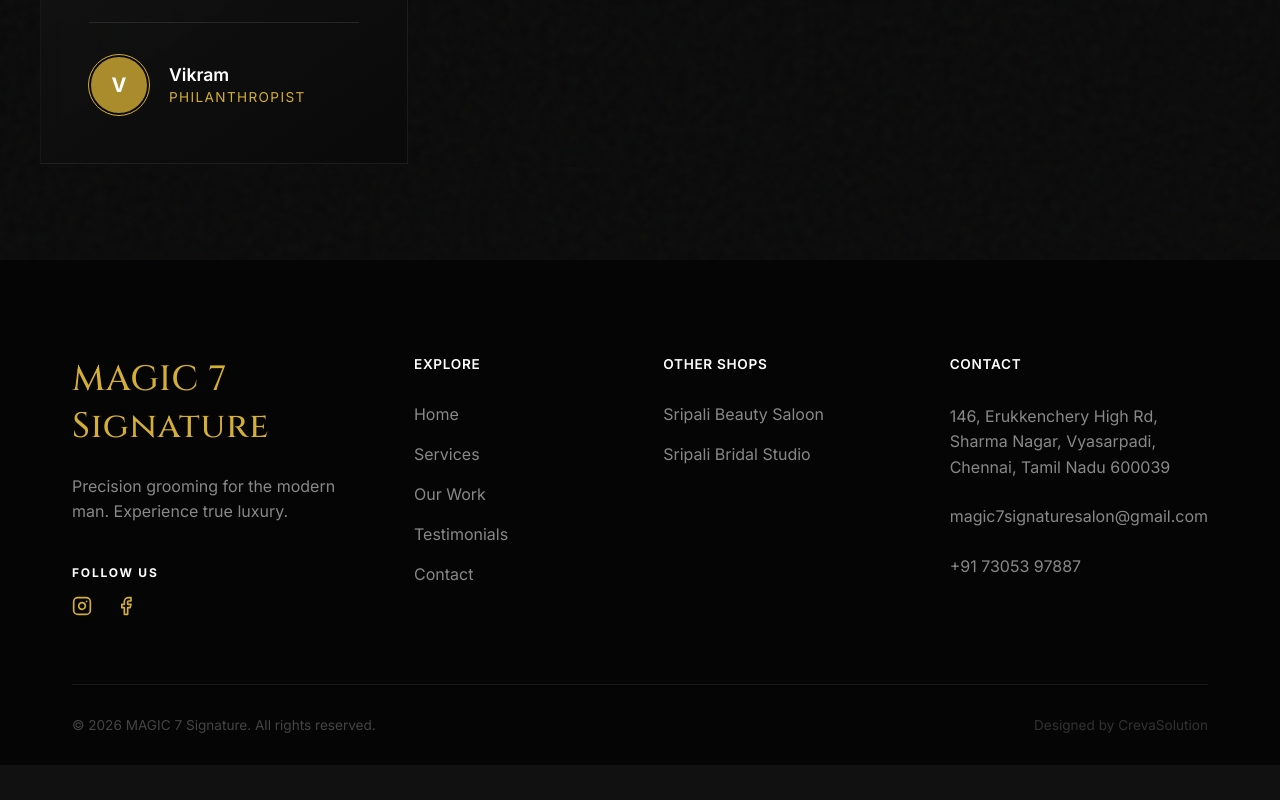
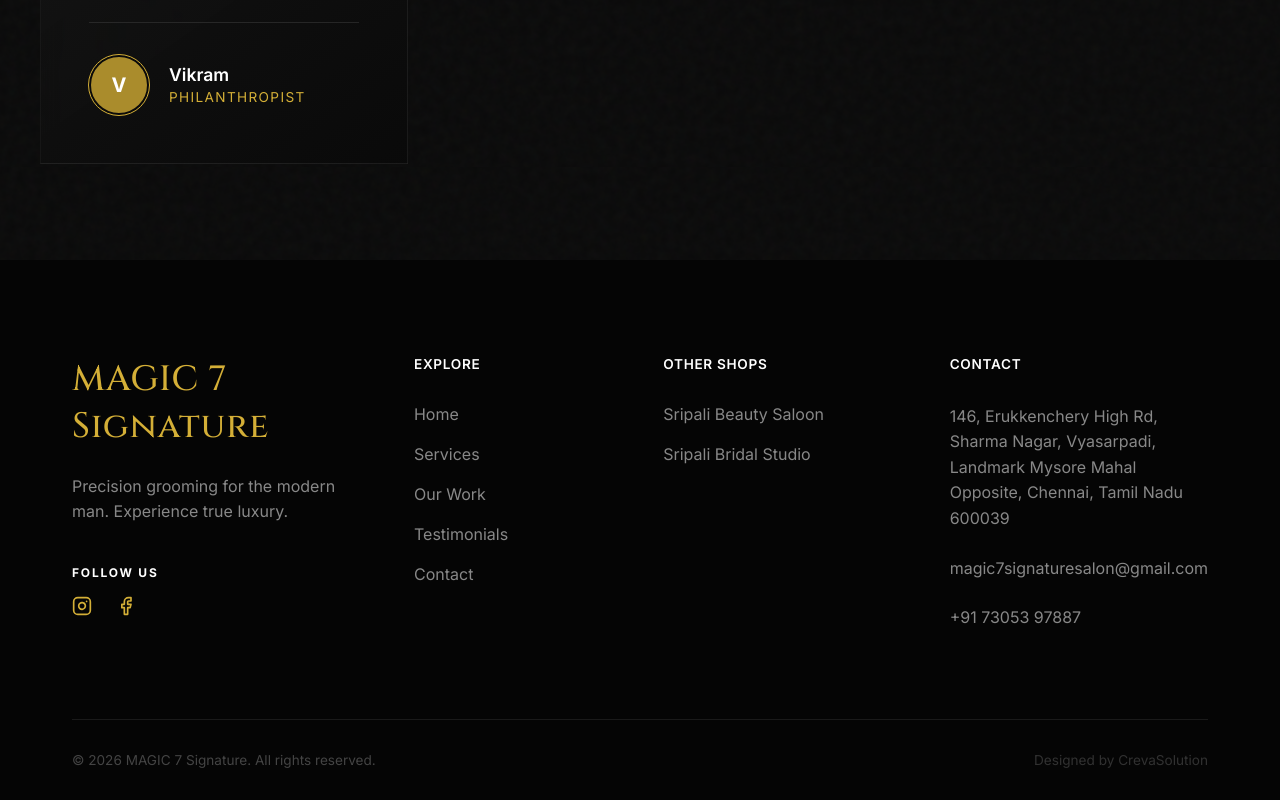
Before and after one commit to sripalistudio/magic7singnature, a React (Vite) app: page /testimonials in a window 1280 px wide. Shown: the part 1113-1913 px from the top of the page. Before the commit the page ends 1878 px from the top, so only its background shows below. Built offline with nearby package versions, Linux system fonts and the light colour scheme.

Commit message:
Add files via upload

```diff
--- a/src/components/layout/Footer.jsx
+++ b/src/components/layout/Footer.jsx
@@ -36,8 +36,8 @@ export default function Footer() {
                     <div className={styles.column}>
                         <h3 className={styles.title}>Other Shops</h3>
                         <div className={styles.links}>
-                            <a href="https://sripalibeautysaloon.in/">Sripali Beauty Saloon</a>
-                            <a href="https://sripalibridalstudio.in/">Sripali Bridal Studio</a>
+                            <a href="https://sripalibeautysaloon.in/" target="_blank" rel="noopener noreferrer">Sripali Beauty Saloon</a>
+                            <a href="https://sripalibridalstudio.in/" target="_blank" rel="noopener noreferrer">Sripali Bridal Studio</a>
                         </div>
                     </div>
 
@@ -46,6 +46,7 @@ export default function Footer() {
                         <div className={styles.contactItem}>
                             146, Erukkenchery High Rd,
                             Sharma Nagar, Vyasarpadi,
+                            Landmark Mysore Mahal Opposite,
                             Chennai, Tamil Nadu 600039
                         </div>
                         <div className={styles.contactItem}>
--- a/src/pages/Contact.jsx
+++ b/src/pages/Contact.jsx
@@ -77,7 +77,7 @@ export default function Contact() {
                     <div className={styles.infoGrid}>
                         <div>
                             <span className={styles.label}>Visit Us</span>
-                            <p className={styles.value}>146, Erukkenchery High Rd,<br />Sharma Nagar, Vyasarpadi,<br />Chennai, Tamil Nadu 600039</p>
+                            <p className={styles.value}>146, Erukkenchery High Rd,<br />Sharma Nagar, Vyasarpadi,<br />Landmark Mysore Mahal Opposite,<br />Chennai, Tamil Nadu 600039</p>
                         </div>
                         <div>
                             <span className={styles.label}>Contact Info</span>
```
